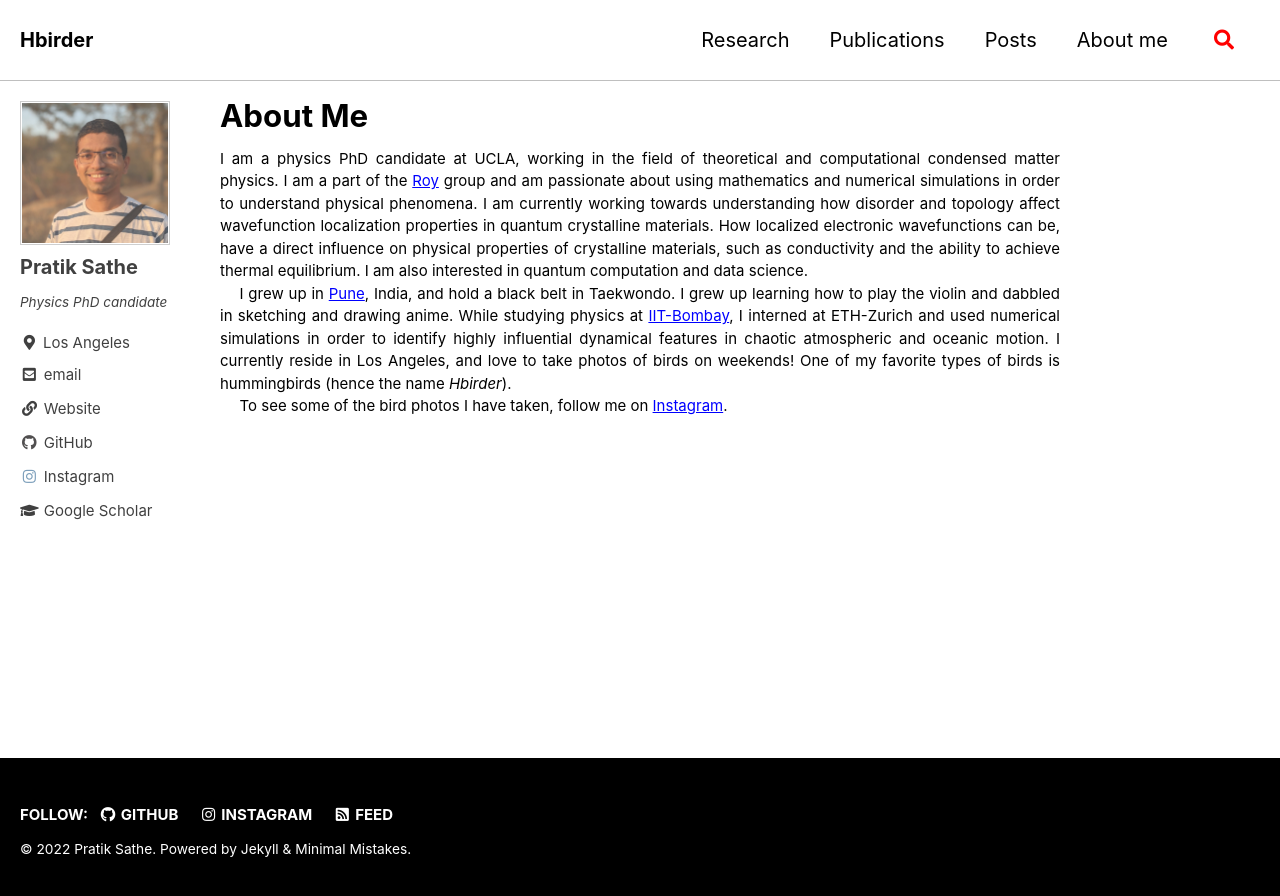
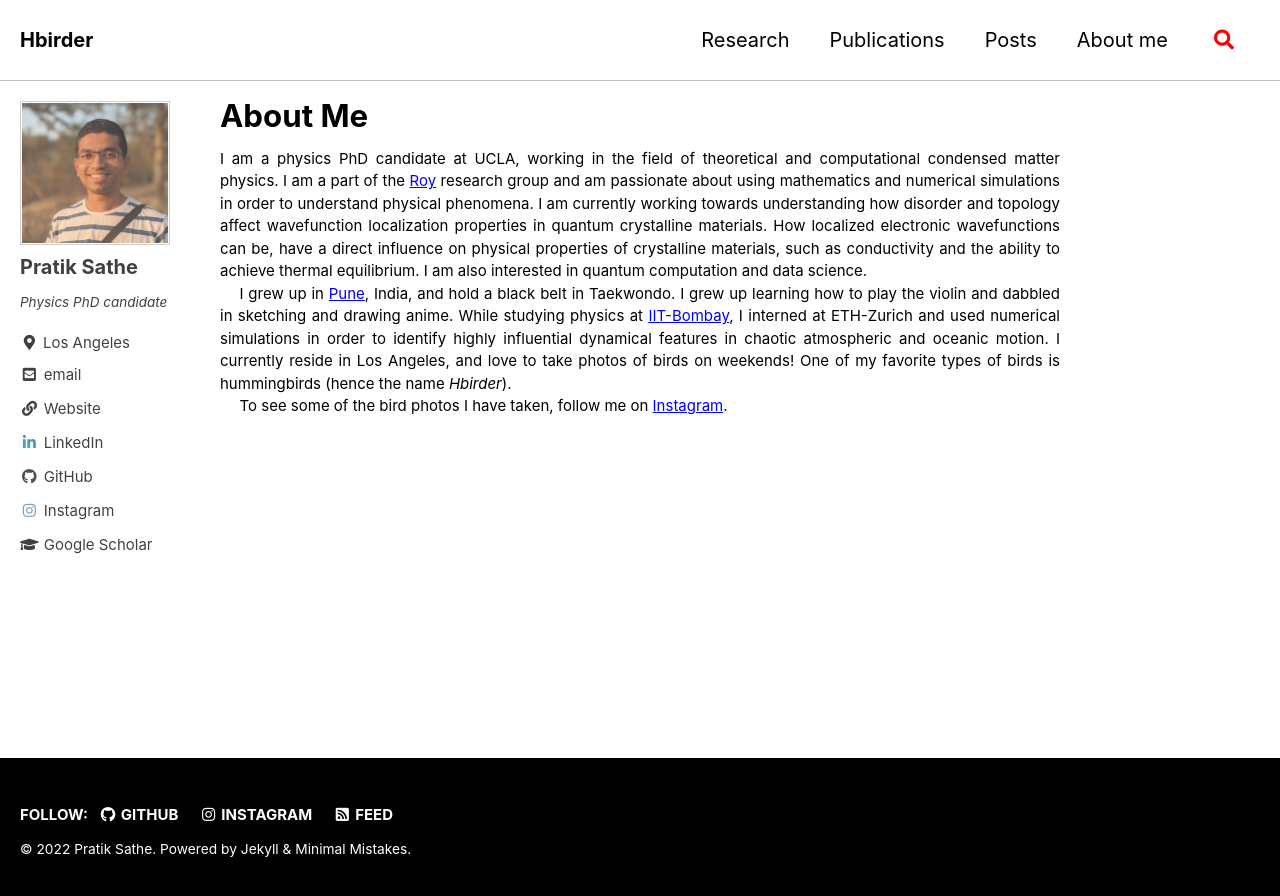
Before and after one commit to PratikSathe/PratikSathe.github.io, a Jekyll site: the page built from _pages/about.md, in a window 1280 px wide. Shown: the top 896 px of the page. Built offline with Jekyll 4.4.1, drawn with Linux system fonts in a browser that asks for light colours; cached includes are drawn as plain includes.

Commit message:
added linkedin link

```diff
--- a/_config.yml
+++ b/_config.yml
@@ -114,6 +114,9 @@ author:
     - label: "Website"
       icon: "fas fa-fw fa-link"
       url: "https://pratiksathe.com"
+    - label: "LinkedIn"
+      icon: "fab fa-fw fa-linkedin-in"
+      url: "https://www.linkedin.com/in/pratik-sathe/"
     - label: "GitHub"
       icon: "fab fa-fw fa-github"
       url: "https://github.com/PratikSathe"
--- a/_pages/about.md
+++ b/_pages/about.md
@@ -5,7 +5,7 @@ layout: single
 modified: 2022-03-21
 ---
 
-I am a physics PhD candidate at UCLA, working in the field of theoretical and computational condensed matter physics. I am a part of the [Roy](https://cmt-roy.physics.ucla.edu/content/rahul-roy) group and am passionate about using mathematics and numerical simulations in order to understand physical phenomena. I am currently working towards understanding how disorder and topology affect wavefunction localization properties in quantum crystalline materials. How localized electronic wavefunctions can be, have a direct influence on physical properties of crystalline materials, such as conductivity and the ability to achieve thermal equilibrium. I am also interested in quantum computation and data science.
+I am a physics PhD candidate at UCLA, working in the field of theoretical and computational condensed matter physics. I am a part of the [Roy](https://cmt-roy.physics.ucla.edu/content/rahul-roy) research group and am passionate about using mathematics and numerical simulations in order to understand physical phenomena. I am currently working towards understanding how disorder and topology affect wavefunction localization properties in quantum crystalline materials. How localized electronic wavefunctions can be, have a direct influence on physical properties of crystalline materials, such as conductivity and the ability to achieve thermal equilibrium. I am also interested in quantum computation and data science.
 
 I grew up in [Pune](https://en.wikipedia.org/wiki/Pune), India, and hold a black belt in Taekwondo. I grew up learning how to play the violin and dabbled in sketching and drawing anime. While studying physics at [IIT-Bombay](https://en.wikipedia.org/wiki/IIT_Bombay), I interned at ETH-Zurich and used numerical simulations in order to identify highly influential dynamical features in chaotic atmospheric and oceanic motion. I currently reside in Los Angeles, and love to take photos of birds on weekends! One of my favorite types of birds is hummingbirds (hence the name _Hbirder_).
 
```
